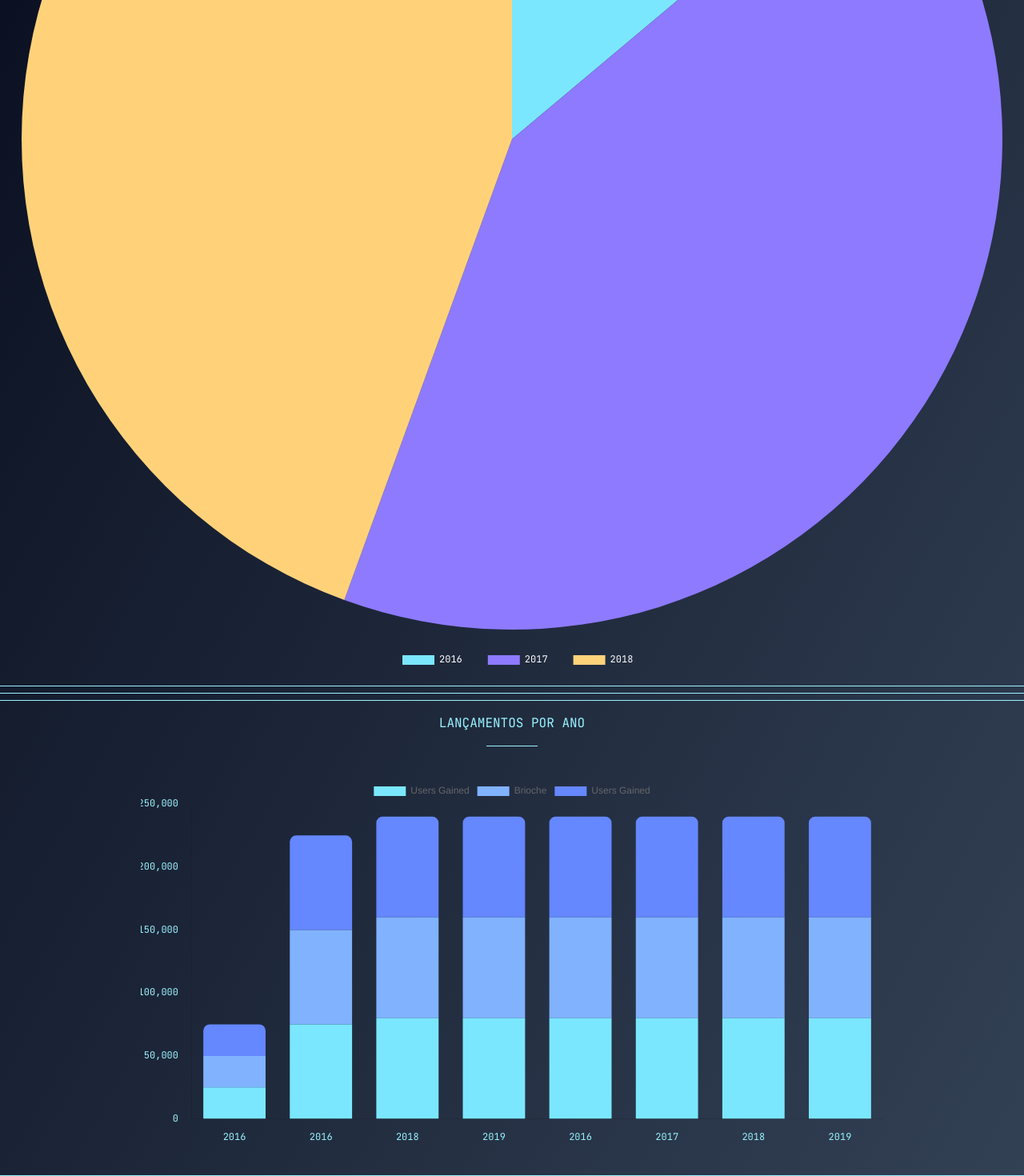
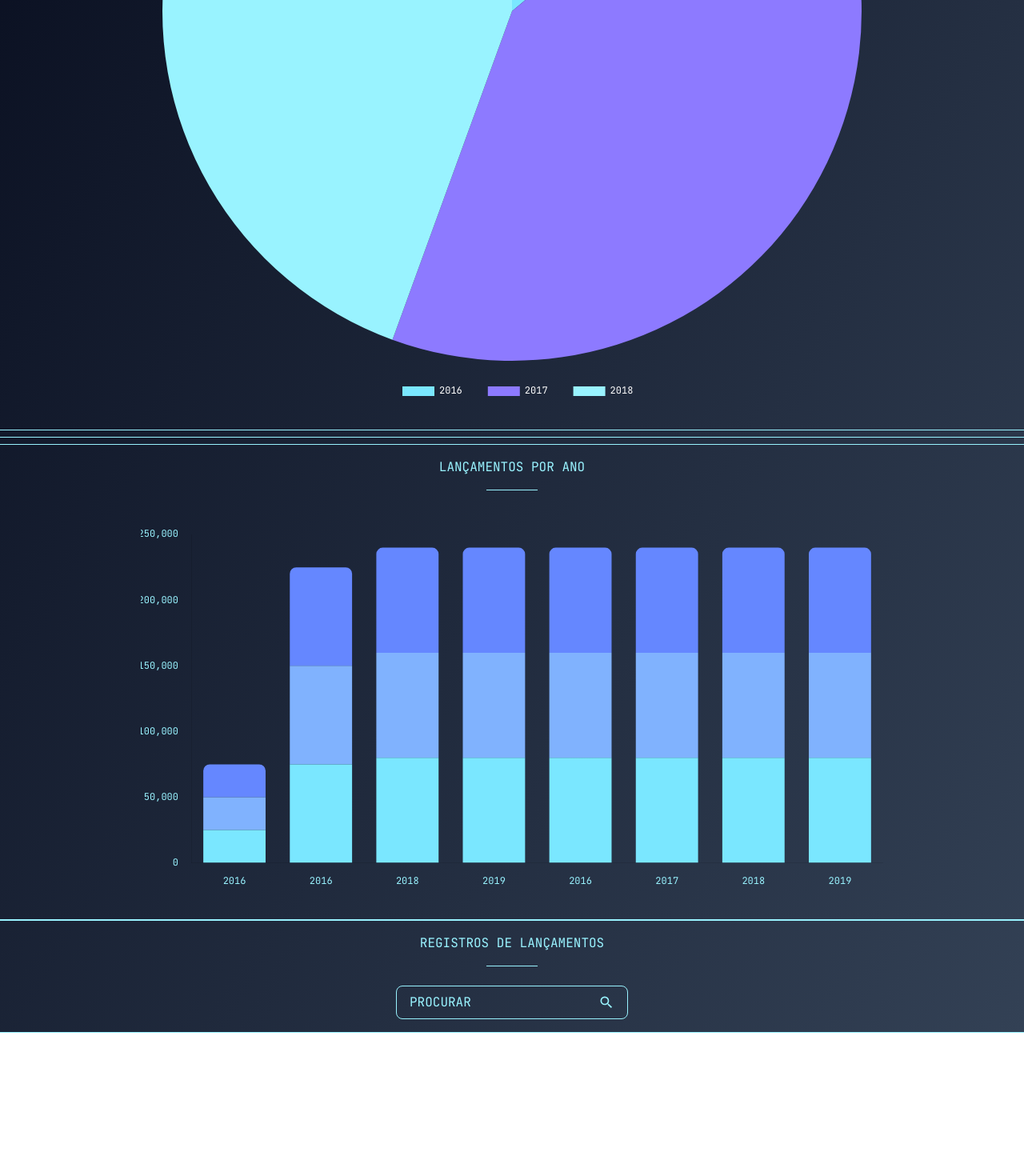
Before and after one commit to lucasrgt/spacex-frontend, a Next.js app: page / in a window 1280 px wide. Shown: the part 871-2341 px from the top of the page at 80% size. After the commit the page ends 2162 px from the top, so only its background shows below. Built offline with nearby package versions, Linux system fonts and the light colour scheme.

Commit message:
feat: add search bar

```diff
--- a/package.json
+++ b/package.json
@@ -31,6 +31,7 @@
     "react": "18.2.0",
     "react-chartjs-2": "^5.2.0",
     "react-dom": "18.2.0",
+    "react-icons": "^4.10.1",
     "tailwindcss": "3.3.3",
     "typescript": "5.1.6"
   },
--- a/src/app/page.tsx
+++ b/src/app/page.tsx
@@ -1,3 +1,4 @@
+import LaunchRegisters from '@/components/features/launch-registers/organisms/launch-registers'
 import LaunchResults from '@/components/features/launch-results/organisms/launch-results'
 import RocketLaunches from '@/components/features/rocket-launches/organisms/rocket-launches'
 import YearLaunches from '@/components/features/year-launches/organisms/year-launch-bars'
@@ -14,6 +15,7 @@ export default function Home() {
       <RocketLaunches />
       <SectionSeparator />
       <YearLaunches />
+      <LaunchRegisters />
     </main>
   )
 }
--- /dev/null
+++ b/src/components/features/launch-registers/molecules/search-form.tsx
@@ -0,0 +1,21 @@
+import { MdSearch } from 'react-icons/md'
+
+const SearchForm = () => {
+  return (
+    <form className="">
+      <label className="flex border-spaceblue-500 rounded-lg px-4 py-2 border justify-between items-center">
+        <input
+          className="bg-transparent  text-spaceblue-500 placeholder:text-spaceblue-500"
+          type="text"
+          name="rocket-search"
+          placeholder="PROCURAR"
+        />
+        <button>
+          <MdSearch class="fill-spaceblue-500" size="20" />
+        </button>
+      </label>
+    </form>
+  )
+}
+
+export default SearchForm
--- /dev/null
+++ b/src/components/features/launch-registers/organisms/launch-registers.tsx
@@ -0,0 +1,16 @@
+import Title from '@/components/shared/atoms/text/title'
+import SectionBox from '@/components/shared/atoms/ui-components/section-box'
+import Separator from '@/components/shared/atoms/ui-components/separator'
+import SearchForm from '../molecules/search-form'
+
+const LaunchRegisters = () => {
+  return (
+    <SectionBox>
+      <Title text="REGISTROS DE LANÇAMENTOS" />
+      <Separator />
+      <SearchForm />
+    </SectionBox>
+  )
+}
+
+export default LaunchRegisters
--- a/src/components/features/rocket-launches/organisms/rocket-launches.tsx
+++ b/src/components/features/rocket-launches/organisms/rocket-launches.tsx
@@ -13,17 +13,19 @@ const RocketLaunches = () => {
       {
         label: 'Users Gained',
         data: RocketLaunchData.map((data) => data.userGain),
-        backgroundColor: ['#7AE7FF', '#8D7AFF', '#FFD27A']
+        backgroundColor: ['#7AE7FF', '#8D7AFF', '#99F3FF']
       }
     ],
-    type: 'bar'
+    type: 'pie'
   })
 
   return (
     <SectionBox>
       <Title text="LANÇAMENTOS DE FOGUETES" />
       <Separator />
-      <PieChart chartData={chartData} />
+      <div className="w-full h-full lg:w-3/4 p-4">
+        <PieChart className="h-full w-full" chartData={chartData} />
+      </div>
     </SectionBox>
   )
 }
--- a/src/components/shared/organisms/charts/bar-chart/chart-options.ts
+++ b/src/components/shared/organisms/charts/bar-chart/chart-options.ts
@@ -11,6 +11,9 @@ export const options: ChartOptions = {
     tooltip: {
       enabled: true,
       position: 'nearest'
+    },
+    legend: {
+      display: false
     }
   },
   scales: {
```
Also changed, not shown: 1 other file (tests, documents, lock files or other folders).
